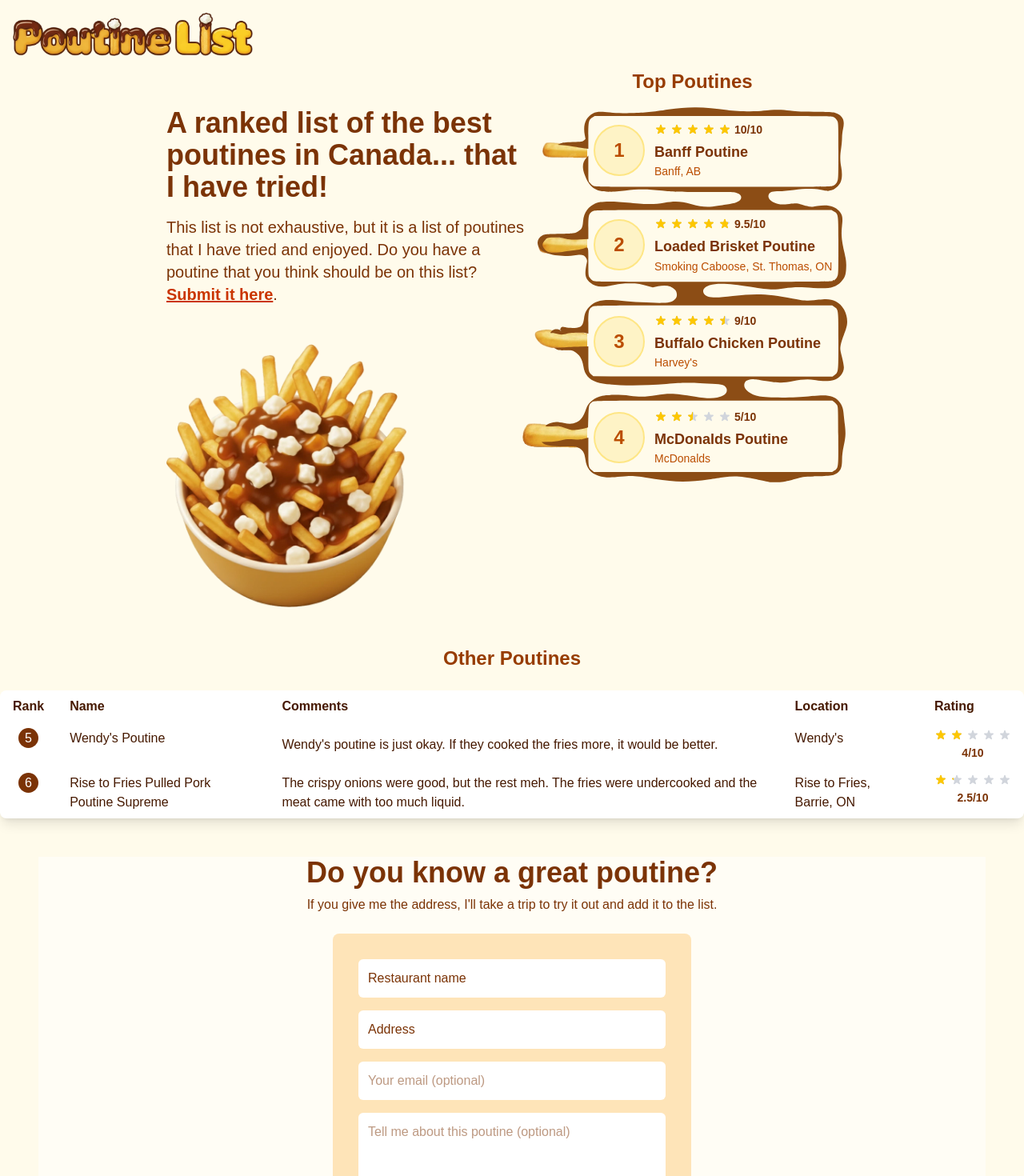
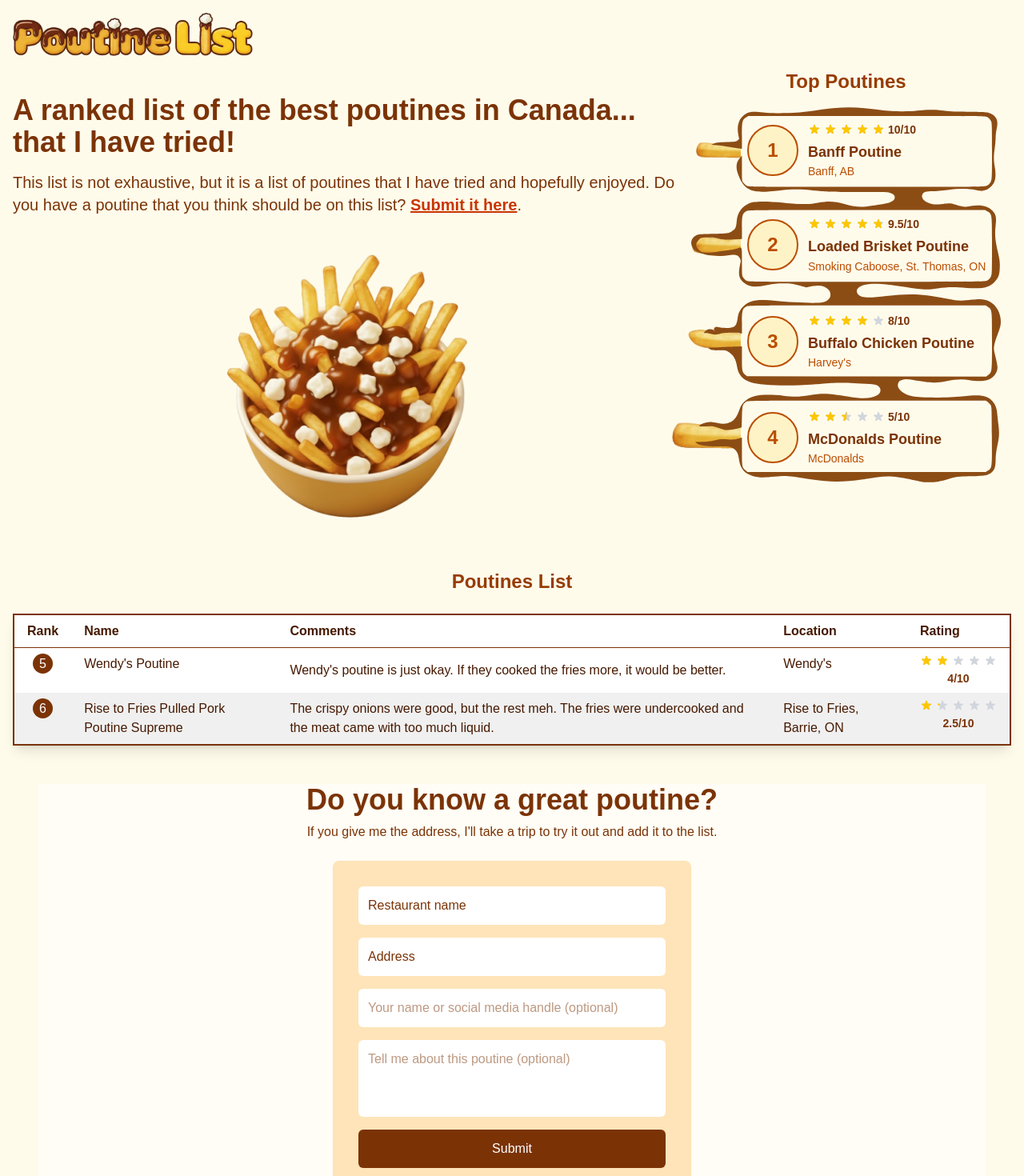
Before and after one commit to BranSlaa/poutinelist, a Next.js app: page / in a window 1280 px wide. Shown: the top 1470 px of the page at 80% size. Built offline with nearby package versions, Linux system fonts and the light colour scheme.

Commit message:
poutine list

```diff
--- /dev/null
+++ b/src/app/api/contact/route.ts
@@ -0,0 +1,64 @@
+import { Resend } from 'resend';
+import { NextRequest, NextResponse } from 'next/server';
+
+export async function POST(request: NextRequest) {
+	try {
+		const data = await request.json();
+		const { restaurantName, address, handle, description } = data;
+
+		// Validate required fields
+		if (!restaurantName || !address) {
+			return NextResponse.json(
+				{ success: false, error: 'Missing required fields' },
+				{ status: 400 }
+			);
+		}
+
+		// Only access the env var here, at runtime
+		const apiKey = process.env.RESEND_API_KEY;
+		if (!apiKey) {
+			return NextResponse.json(
+				{ success: false, error: 'Missing RESEND_API_KEY' },
+				{ status: 500 }
+			);
+		}
+
+		const resend = new Resend(apiKey);
+
+		await resend.emails.send({
+			from: 'Poutine List Contact Form <iam@thethird.dev>',
+			to: 'iam@thethird.dev',
+			subject: `New Poutine Submission from ${name} via Poutine List`,
+			html: `
+				<div style="font-family: Arial, sans-serif; max-width: 600px; margin: 0 auto;">
+					<h2 style="color: #059669; margin-bottom: 20px;">New Contact Form Submission</h2>
+					<div style="background-color: #f9f9f9; padding: 20px; border-radius: 8px; margin-bottom: 20px;">
+						<p style="margin: 10px 0;"><strong>Name:</strong> ${name}</p>
+						<p style="margin: 10px 0;"><strong>Email:</strong> ${email}</p>
+						<p style="margin: 10px 0;"><strong>Message:</strong></p>
+						<div style="background-color: white; padding: 15px; border-radius: 4px; border-left: 4px solid #059669;">
+							${message.replace(/\n/g, '<br>')}
+						</div>
+					</div>
+					<p style="color: #666; font-size: 14px;">
+						This message was sent from the Pack Wisely contact form.
+					</p>
+				</div>
+			`,
+		});
+
+		return NextResponse.json({ success: true }, { status: 200 });
+	} catch (error) {
+		console.error('Contact form error:', error);
+		return NextResponse.json(
+			{
+				success: false,
+				error:
+					error instanceof Error
+						? error.message
+						: 'An unexpected error occurred',
+			},
+			{ status: 500 }
+		);
+	}
+}
--- a/src/app/globals.css
+++ b/src/app/globals.css
@@ -47,18 +47,18 @@
 		.fry-image {
 			top: 33px;
 			left: -56px;
-			transform: scale(1.1, 1.1);
+			transform: scale(1.1, 1.1) !important;
 		}
 
 	}
 	&:nth-of-type(3) {
 		margin-bottom: 28px;
-		transform: translateY(7px);
+		transform: translateY(7px) !important;
 
 		.fry-image {
 			top: 31px;
 			left: -56px;
-			transform: scale(-1.2, 1.2);
+			transform: scale(-1.2, 1.2) !important;
 		}
 	}
 
@@ -68,8 +68,18 @@
 		.fry-image {
 			top: 30px;
 			left: -56px;
-			transform: scale(1.5);
+			transform: scale(1.6) !important;
 			z-index: -1;
 		}
 	}
 }
+
+table {
+	tbody {
+		tr{
+			&:nth-of-type(even) {
+				background-color: #f0f0f0;
+			}
+		}
+	}
+}
--- a/src/app/page.tsx
+++ b/src/app/page.tsx
@@ -1,3 +1,5 @@
+'use client';
+
 import Image from 'next/image';
 import { PoutineCard } from '@/components/PoutineCard';
 import { Navigation } from '@/components/Navigation';
@@ -6,15 +8,21 @@
 import { PoutineTable } from '@/components/PoutineTable';
 import Link from 'next/link';
 import { Contact } from '@/components/Contact';
-
+import { motion } from 'framer-motion';
 export default function Home() {
 	return (
-		<div className="min-h-screen bg-amber-50">
+		<div className="min-h-screen bg-amber-50 min-w-[512px]">
 			<Navigation />
 			<div className="relative">
-				<div className="container max-w-4xl mx-auto relative z-20 grid grid-cols-1 md:grid-cols-[1fr_auto] px-4">
+				<motion.div
+					className="container mx-auto relative z-20 grid grid-cols-1 md:grid-cols-[1fr_auto] px-4"
+					initial={{ opacity: 0, y: 10 }}
+					animate={{ opacity: 1, y: 0 }}
+					exit={{ opacity: 0, y: -10 }}
+					transition={{ duration: 0.5 }}
+				>
 					{/* Header */}
-					<div className="my-12">
+					<div className="my-8">
 						<h1 className="sr-only">Poutine List</h1>
 						<h2 className="text-4xl font-bold text-amber-900 mb-4">
 							A ranked list of the best poutines in Canada... that
@@ -22,8 +30,9 @@
 						</h2>
 						<p className="text-xl text-amber-900 mb-8">
 							This list is not exhaustive, but it is a list of
-							poutines that I have tried and enjoyed. Do you have
-							a poutine that you think should be on this list?{' '}
+							poutines that I have tried and hopefully enjoyed. Do
+							you have a poutine that you think should be on this
+							list?{' '}
 							<Link
 								href="#submit-poutine"
 								className="text-orange-700 font-bold underline"
@@ -38,7 +47,7 @@
 								alt="Poutine bowl"
 								width={646}
 								height={710}
-								className="max-w-[300px]"
+								className="max-w-[300px] mx-auto"
 							/>
 						</div>
 					</div>
@@ -70,10 +79,10 @@
 							</div>
 						</div>
 					</div>
-				</div>
-				<div className="container mx-auto flex flex-col items-center ">
+				</motion.div>
+				<div className="container mx-auto flex flex-col items-center mt-8 px-4">
 					<h3 className="text-2xl font-bold text-amber-800 mb-6 text-center lg:text-left">
-						Other Poutines
+						Poutines List
 					</h3>
 					<PoutineTable poutines={otherPoutines} />
 				</div>
--- a/src/components/Contact.tsx
+++ b/src/components/Contact.tsx
@@ -8,7 +8,7 @@
 		address: '',
 		restaurantName: '',
 		description: '',
-		email: '',
+		handle: '',
 	});
 	const [isSubmitting, setIsSubmitting] = useState(false);
 	const [submitStatus, setSubmitStatus] = useState<
@@ -39,7 +39,7 @@
 				address: '',
 				restaurantName: '',
 				description: '',
-				email: '',
+				handle: '',
 			});
 			setSubmitStatus('success');
 		} catch (error) {
@@ -82,10 +82,10 @@
 				/>
 
 				<Input
-					type="email"
-					name="email"
-					placeholder="Your email (optional)"
-					value={formData.email}
+					type="text"
+					name="handle"
+					placeholder="Your name or social media handle (optional)"
+					value={formData.handle}
 					onChange={handleInputChange}
 				/>
 
@@ -108,7 +108,8 @@
 
 				{submitStatus === 'success' && (
 					<p className="text-green-700 font-medium">
-						Thanks! I'll check out that poutine soon.
+						Thanks! I'll check out {formData.restaurantName}'s
+						poutine soon.
 					</p>
 				)}
 
--- a/src/components/Navigation.tsx
+++ b/src/components/Navigation.tsx
@@ -3,8 +3,8 @@
 
 export function Navigation() {
 	return (
-		<nav className="text-amber-900 p-4">
-			<div className="max-w-7xl mx-auto flex justify-between items-center">
+		<nav className="container mx-auto text-amber-900 p-4">
+			<div className=" flex justify-between items-center">
 				<Link href="/" className="">
 					<Image
 						src="/PoutineListLogo.webp"
--- a/src/components/PoutineCard.tsx
+++ b/src/components/PoutineCard.tsx
@@ -1,6 +1,9 @@
+'use client';
+
 import Image from 'next/image';
 import { Poutine } from '@/types/poutine';
 import { StarRating } from '@/components/ui/stars';
+import { motion } from 'framer-motion';
 
 interface PoutineCardProps {
 	poutine: Poutine;
@@ -11,7 +14,13 @@
 export function PoutineCard({ poutine, rank }: PoutineCardProps) {
 	return (
 		<div className="gravy-frame bg-amber-50 rounded-lg relative  transition-shadow duration-300">
-			<div className="fry-image absolute">
+			<motion.div
+				className="fry-image absolute"
+				initial={{ opacity: 0, x: 10 }}
+				animate={{ opacity: 1, x: 0 }}
+				exit={{ opacity: 0, x: -10 }}
+				transition={{ duration: 0.5 }}
+			>
 				<Image
 					src="/fry.webp"
 					alt="Fry"
@@ -19,9 +28,15 @@
 					height={100}
 					className="object-contain"
 				/>
-			</div>
-			<div className="relative p-2 z-10 flex items-center gap-3 bg-amber-50">
-				<div className="w-16 h-16 rounded-full bg-amber-100 flex items-center justify-center overflow-hidden border-2 border-amber-200 text-amber-700 font-bold text-2xl">
+			</motion.div>
+			<motion.div
+				className="relative p-2 z-10 flex items-center gap-3 bg-amber-50"
+				initial={{ opacity: 0, y: 10 }}
+				animate={{ opacity: 1, y: 0 }}
+				exit={{ opacity: 0, y: -10 }}
+				transition={{ duration: 0.5 }}
+			>
+				<div className="w-16 h-16 rounded-full bg-amber-100 flex items-center justify-center overflow-hidden border-2 border-amber-700 text-amber-700 font-bold text-2xl">
 					{rank}
 				</div>
 				<div className="flex-1">
@@ -40,7 +55,7 @@
 						</p>
 					)}
 				</div>
-			</div>
+			</motion.div>
 		</div>
 	);
 }
--- a/src/components/PoutineTable.tsx
+++ b/src/components/PoutineTable.tsx
@@ -3,8 +3,8 @@
 
 export function PoutineTable({ poutines }: { poutines: Poutine[] }) {
 	return (
-		<table className="table-auto w-full bg-white rounded-lg p-4 text-amber-950 shadow-lg">
-			<thead>
+		<table className="table-auto w-full bg-white rounded-lg p-4 text-amber-950 shadow-lg overflow-x-auto max-w-screen border-2 border-amber-900">
+			<thead className="border-b border-amber-900">
 				<tr className="text-left">
 					<th className="py-2 px-4 text-center">Rank</th>
 					<th className="py-2 px-4">Name</th>
--- a/src/components/ui/input.tsx
+++ b/src/components/ui/input.tsx
@@ -4,7 +4,7 @@
 	placeholder,
 	value,
 	onChange,
-	required,
+	required = false,
 }: {
 	type: string;
 	name: string;
@@ -22,7 +22,7 @@
 			onChange={onChange}
 			className={`bg-white text-amber-950 rounded-md p-3 border-0 focus:outline-none focus:ring-2 focus:ring-amber-700 placeholder:text-amber-900
 				${required ? 'placeholder:text-amber-900' : 'placeholder:text-amber-900/50'}`}
-			required
+			required={required}
 		/>
 	);
 }
--- a/src/data/poutines.ts
+++ b/src/data/poutines.ts
@@ -9,7 +9,7 @@
 	},
 	{
 		name: 'Buffalo Chicken Poutine',
-		rating: 9.0,
+		rating: 8.0,
 		description:
 			"Spicy buffalo chicken with cheese curds and gravy. It can depend on who makes it, so sometimes it's better to ask for less sauce if you know your local joint.",
 		location: "Harvey's",
```
Also changed, not shown: package.json (+7 -5 lines), 1 other file (tests, documents, lock files or other folders).
